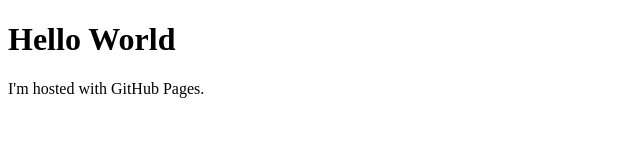
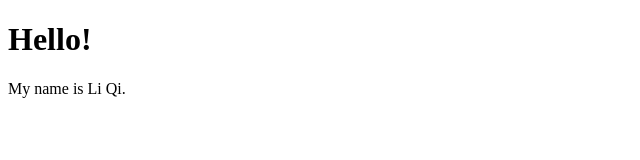
Before and after one commit to jklnoon/jklnoon.github.com, a plain HTML site: page index.html in a window 1280 px wide. Shown: the whole page, without its empty margins (0-640 px from the left). Drawn offline with Linux system fonts and the light colour scheme.

Commit message:
Update index.html

```diff
--- a/index.html
+++ b/index.html
@@ -1,7 +1,7 @@
 <!DOCTYPE html>
 <html>
 <body>
-<h1>Hello World</h1>
-<p>I'm hosted with GitHub Pages.</p>
+<h1>Hello!</h1>
+<p>My name is Li Qi.</p>
 </body>
 </html>
```
